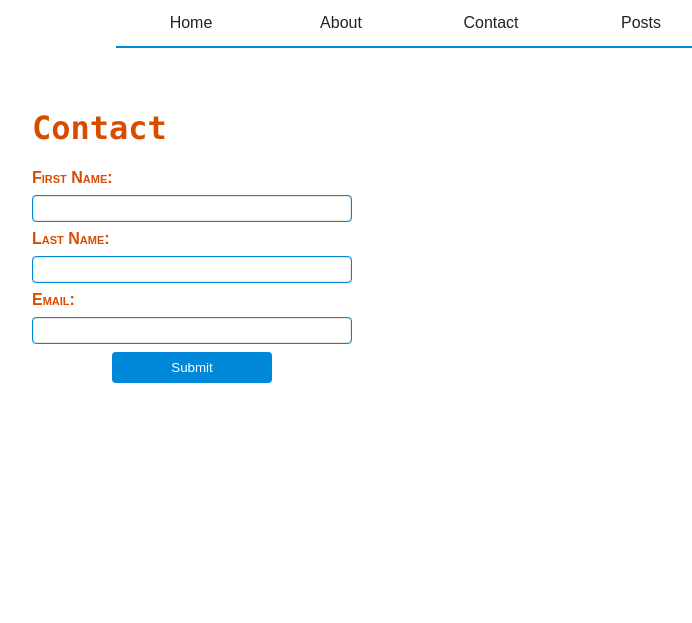
After one commit to nickjwilde/website, a Django app: page /contact in a window 1280 px wide. The commit adds this page. Shown: the top 623 px of the page, without its empty margins (224-916 px from the left). Run offline with Django 3.2, Linux system fonts and the light colour scheme; some libraries are stand-ins or nearby versions.

Commit message:
Add contact form and form styling. Although it doesn't do anything yet

```diff
--- /dev/null
+++ b/nickjwilde/forms.py
@@ -0,0 +1,6 @@
+from django import forms
+
+class ContactForm(forms.Form):
+    first_name = forms.CharField(label='First Name', max_length=50)
+    last_name = forms.CharField(label='Last Name', max_length=50)
+    email = forms.EmailField(label='Email')
--- a/nickjwilde/static/nickjwilde/css/style.css
+++ b/nickjwilde/static/nickjwilde/css/style.css
@@ -36,6 +36,49 @@ h1, h2, h3, h4, h5, h6 {
 
 html {
     height: 100%;
+}
+
+input[type=text], input[type=email] {
+    color: #222222;
+
+    padding: 5px;
+    margin: 8px 0;
+    box-shadow: 0 0px 1px #222222 inset;
+    border: 1px solid #0088d8;
+    border-radius: 4px;
+
+    width: 100%;
+    box-sizing: border-box;
+}
+
+input[type=text]:focus, input[type=email]:focus {
+    background-color: #0088d8;
+    color: white;
+}
+
+input[type="submit"], input[type="button"] {
+    color: white;
+    background-color: #0088d8;
+
+    padding: 8px 0;
+    border: none;
+    border-radius: 4px;
+
+    position: relative;
+    left: 25%;
+    right: 75%;
+
+    width: 50%;
+
+    cursor: pointer;
+    text-decoration: none;
+}
+
+label {
+    color: #d84c00;
+
+    font-variant: small-caps;
+    font-weight: bold;
 }
 
 /* Classes */
@@ -149,6 +192,10 @@ html {
 }
 
 /* IDs */
+#contactForm {
+    max-width: 20rem;
+}
+
 #main-body {
 	margin: 0 auto;
     padding-top: 40px;
--- a/nickjwilde/templates/nickjwilde/base.html
+++ b/nickjwilde/templates/nickjwilde/base.html
@@ -18,8 +18,8 @@
             </div>
 			<li class="nav-item"><a href="{% url 'nickjwilde:home' %}">Home</a></li>
 			<li class="nav-item"><a href="{% url 'nickjwilde:about' %}">About</a></li>
-			<li class="nav-item"><a href="#">Contact</a></li>
-			<li class="nav-item"><a href="#">Other</a></li>
+			<li class="nav-item"><a href="{% url 'nickjwilde:contact' %}">Contact</a></li>
+			<li class="nav-item"><a href="#">Posts</a></li>
 		</ul>
     {% endblock %}
 
--- /dev/null
+++ b/nickjwilde/templates/nickjwilde/contact.html
@@ -0,0 +1,9 @@
+{% extends 'nickjwilde/base.html' %}
+{% block body %}
+    <h1>Contact</h1>
+    <form action="/contact/" id="contactForm" method="POST">
+        {% csrf_token %}
+        {{ form }}
+        <input type="submit" value="Submit" />
+    </form>
+{% endblock %}
--- a/nickjwilde/templates/nickjwilde/home.html
+++ b/nickjwilde/templates/nickjwilde/home.html
@@ -7,5 +7,5 @@
     <h1>
         <span class="uline-h">Hello World</span>
     </h1>
-    <p>This will be some text.</p>
+    <p>Welcome to my personal website. I built this website to learn more about HTML, CSS, Javascript/jQuery and Python/Django. I love to learn new things, and you can always see the things I've learned on the <a style="text-decoration: none" href="#">Posts</a> page. If you'd like to know the skills I've acquired while programming, checkout the <a style="text-decoration: none" href="{% url 'nickjwilde:about' %}">About</a> page. If you'd like to get in touch with me, use the <a style="text-decoration: none" href="{% url 'nickjwilde:contact' %}">Contact</a> page.</p>
 {% endblock %}
--- a/nickjwilde/urls.py
+++ b/nickjwilde/urls.py
@@ -6,4 +6,5 @@ app_name = 'nickjwilde'
 urlpatterns = [
     url(r'^$', views.home, name='home'),
     url(r'^about', views.about, name='about'),
+    url(r'^contact', views.contact, name='contact'),
 ]
--- a/nickjwilde/views.py
+++ b/nickjwilde/views.py
@@ -1,6 +1,8 @@
 from django.shortcuts import render
+from django.http import HttpResponseRedirect
 
 from .models import Skill
+from .forms import ContactForm
 
 # Create your views here.
 def home(request):
@@ -10,3 +12,13 @@ def about(request):
     skills = Skill.objects.all().order_by('-num_years')
     context = {'skills': skills}
     return render(request, 'nickjwilde/about.html', context)
+
+def contact(request):
+    if request.method == 'POST':
+        form = ContactForm(request.POST)
+
+        if form.is_valid():
+            return HttpResponseRedirect('/thanks/')
+    else:
+        form = ContactForm()
+    return render(request, 'nickjwilde/contact.html', {'form': form})
```
